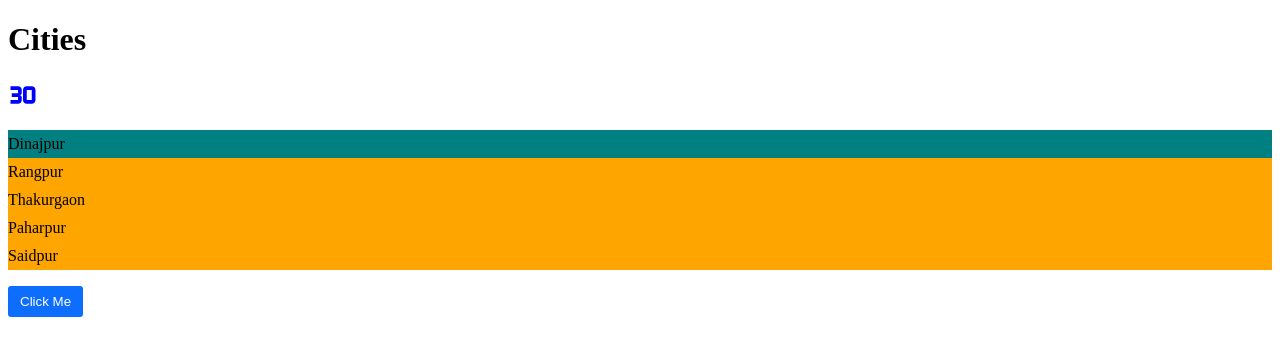
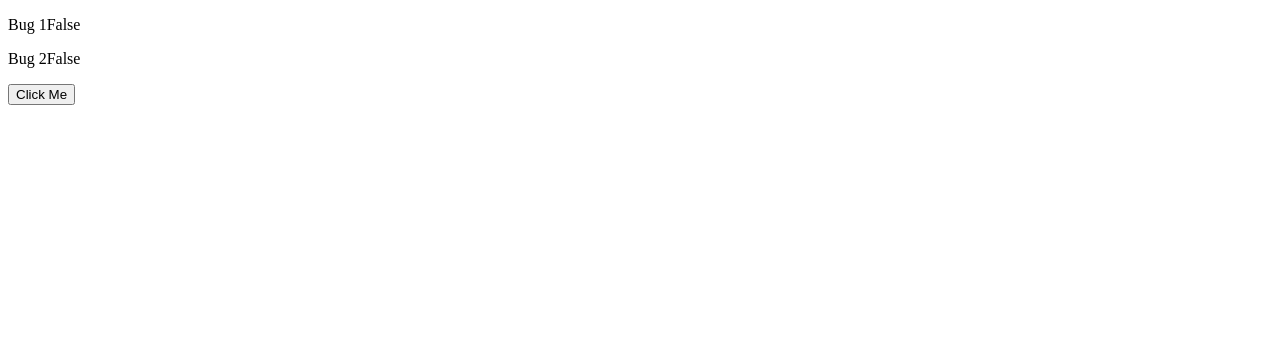
Before and after one commit to Shamonti/react-app, a React (Vite) app: page / in a window 1280 px wide. Shown: the top 356 px of the page. Built offline with nearby package versions, Linux system fonts and the light colour scheme.

Commit message:
Used immer

```diff
--- a/package.json
+++ b/package.json
@@ -10,6 +10,7 @@
   },
   "dependencies": {
     "bootstrap": "^5.2.3",
+    "immer": "^9.0.19",
     "react": "^18.2.0",
     "react-dom": "^18.2.0",
     "react-icons": "^4.7.1",
--- a/src/App.tsx
+++ b/src/App.tsx
@@ -1,39 +1,32 @@
 import { useState } from 'react';
-import Alert from './components/Alert';
-import Button from './components/ButtonGroup';
-import ListGroup from './components/ListGroup';
-import './App.css';
+import produce from 'immer';
 
-function App() {
-  let items = ['Dinajpur', 'Rangpur', 'Thakurgaon', 'Paharpur', 'Saidpur'];
+const App = () => {
+  const [bugs, setBugs] = useState([
+    { id: 1, title: 'Bug 1', fixed: false },
+    { id: 2, title: 'Bug 2', fixed: false },
+  ]);
 
-  const handleSelectItem = (item: string) => {
-    console.log(item);
+  const handleClick = () => {
+    setBugs(
+      produce(draft => {
+        const bug = draft.find(bug => bug.id === 1);
+        if (bug) bug.fixed = true;
+      })
+    );
   };
-
-  const [showAlert, setShowAlert] = useState(false);
 
   return (
     <div>
-      <ListGroup
-        items={items}
-        heading='Cities'
-        onSelectItem={handleSelectItem}
-      />
-      {/* <Alert>
-        Hello <span>World</span>
-      </Alert> */}
-      {showAlert && (
-        <Alert onClose={() => setShowAlert(false)}>
-          <strong>Holy guacamole!</strong> You should check in on some of those
-          fields below.
-        </Alert>
-      )}
-      <Button onClick={() => setShowAlert(!showAlert)} color='warning'>
-        Click Me
-      </Button>
+      {bugs.map((bug, index) => (
+        <p key={index}>
+          {bug.title}
+          {bug.fixed ? 'True' : 'False'}
+        </p>
+      ))}
+      <button onClick={handleClick}>Click Me</button>
     </div>
   );
-}
+};
 
 export default App;
```
Also changed, not shown: src/App_old.tsx (added, +42 -0 lines), src/components/Like.tsx (added, +22 -0 lines), 1 other file (tests, documents, lock files or other folders).
